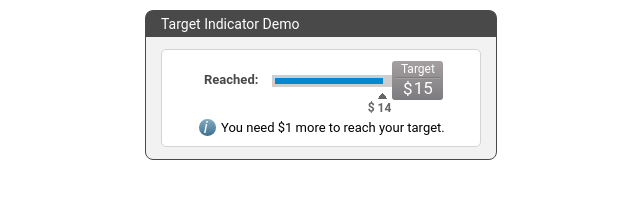
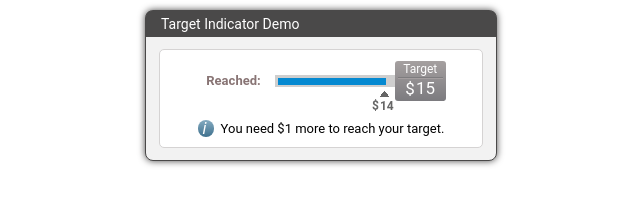
Before and after one commit to RadionovAleksandr/ScrileTest, a plain HTML site: page index.html in a window 1280 px wide. Shown: the whole page, without its empty margins (319-959 px from the left). Drawn offline with Linux system fonts and the light colour scheme; a web font is replaced by a local one.

Commit message:
add shadow

```diff
--- a/css/style.css
+++ b/css/style.css
@@ -13,6 +13,7 @@
     background-color: #F2F2F2;
     border: 1px solid #4A4949;
     border-radius: 8px;
+    box-shadow: 0 0 7px #4A4949
 }
 
 .block__title {
@@ -24,20 +25,23 @@
 
 .block__target {
     display: flex;
+    justify-content: center;
     flex-wrap: wrap;
     align-items: center;
     font-size: 13px;
-    padding: 0 42px;
+    /* padding: 0 42px; */
     padding-right: 0px;
     border-radius: 5px;
-    margin: 12px 15px;
+    margin: 12px 13px;
+    /* margin-left: 19px; */
     background-color: #ffffff;
     border: 1px solid #D5D3D3;
 }
 
 .block__target-text {
     font-weight: bold;
-    color: #4A4949;
+    color: rgb(136, 116, 116);
+    margin-left: 10px;
 }
 
 .block__scale {
@@ -60,9 +64,14 @@
     width: 30px;
     margin-left: 85.5%;
     position: absolute;
-    top: 24px;
+    top: 22px;
     font-weight: bold;
     color: #666666;
+}
+
+.block__current-currency {
+    margin-left: 2px;
+    margin-right: -2px;
 }
 
 .block__arrow {
@@ -70,7 +79,7 @@
     height: 7px;
     background-color: #666666;
     position: absolute;
-    top: 14px;
+    top: 12px;
     left: 10px;
     background-image: linear-gradient(130deg, white 35%, transparent 35%), linear-gradient(230deg, white 35%, transparent 35%);
     margin-left: 85.5%;
@@ -95,7 +104,7 @@
 
 .block__control-target-sum {
     margin: 0;
-    padding-bottom: 2px;
+    padding-bottom: 3px;
     font-size: 17px;
     border-top: 1px solid #A49E9F;
 }
@@ -111,13 +120,12 @@
 .block__information {
     display: flex;
     position: relative;
-    /* margin-left: -6px; */
     margin: 10px 0;
 }
 
 .block__information-icon {
     position: absolute;
-    left: -5px;
+    left: 0;
     top: -2px;
     font-family: 'Croissant One', cursive;
     font-size: 16px;
@@ -139,5 +147,5 @@
 }
 
 .block__information-text {
-    margin-left: 17px;
+    margin-left: 23px;
 }
```
